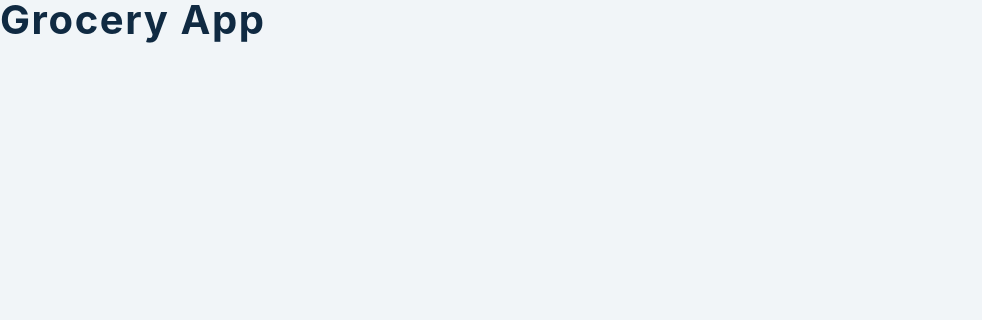
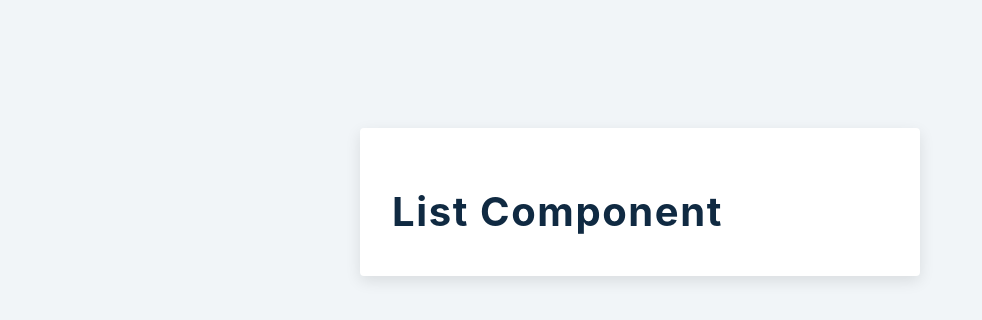
Before and after one commit to platisam/React_GroceryApp, a React (Create React App) app: page / in a window 1280 px wide. Shown: the top 320 px of the page, without its empty margins (0-982 px from the left). Built offline with nearby package versions, Linux system fonts and the light colour scheme.

Commit message:
setting states and List component

```diff
--- a/src/App.js
+++ b/src/App.js
@@ -1,5 +1,20 @@
+import React, { useState } from "react";
+import List from "./List";
+
 function App() {
-  return <h2>Grocery App</h2>;
+  const [name, setName] = useState("");
+  const [list, setList] = useState([]);
+  const [isEditing, setIsEditing] = useState(false);
+  const [editID, setEditID] = useState(null);
+  const [alert, setAlert] = useState({ show: false, msg: "", type: "" });
+
+  return (
+    <section className="section-center">
+      <div className="grocery-container">
+        <List />
+      </div>
+    </section>
+  );
 }
 
 export default App;
--- /dev/null
+++ b/src/List.js
@@ -0,0 +1,7 @@
+import React from 'react'
+import { FaEdit, FaTrash } from 'react-icons/fa'
+const List = () => {
+  return <h2>list component</h2>
+}
+
+export default List
```
